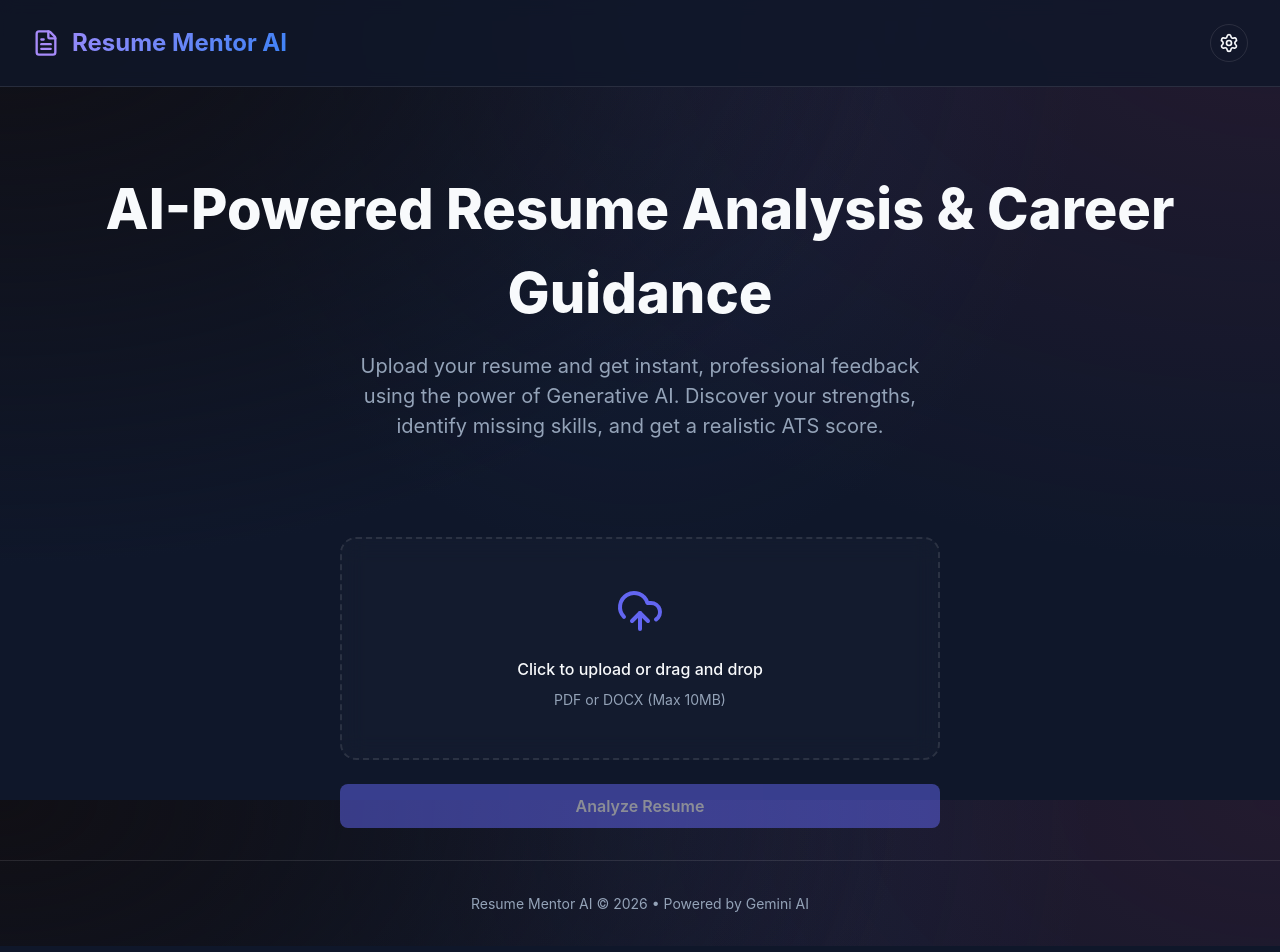
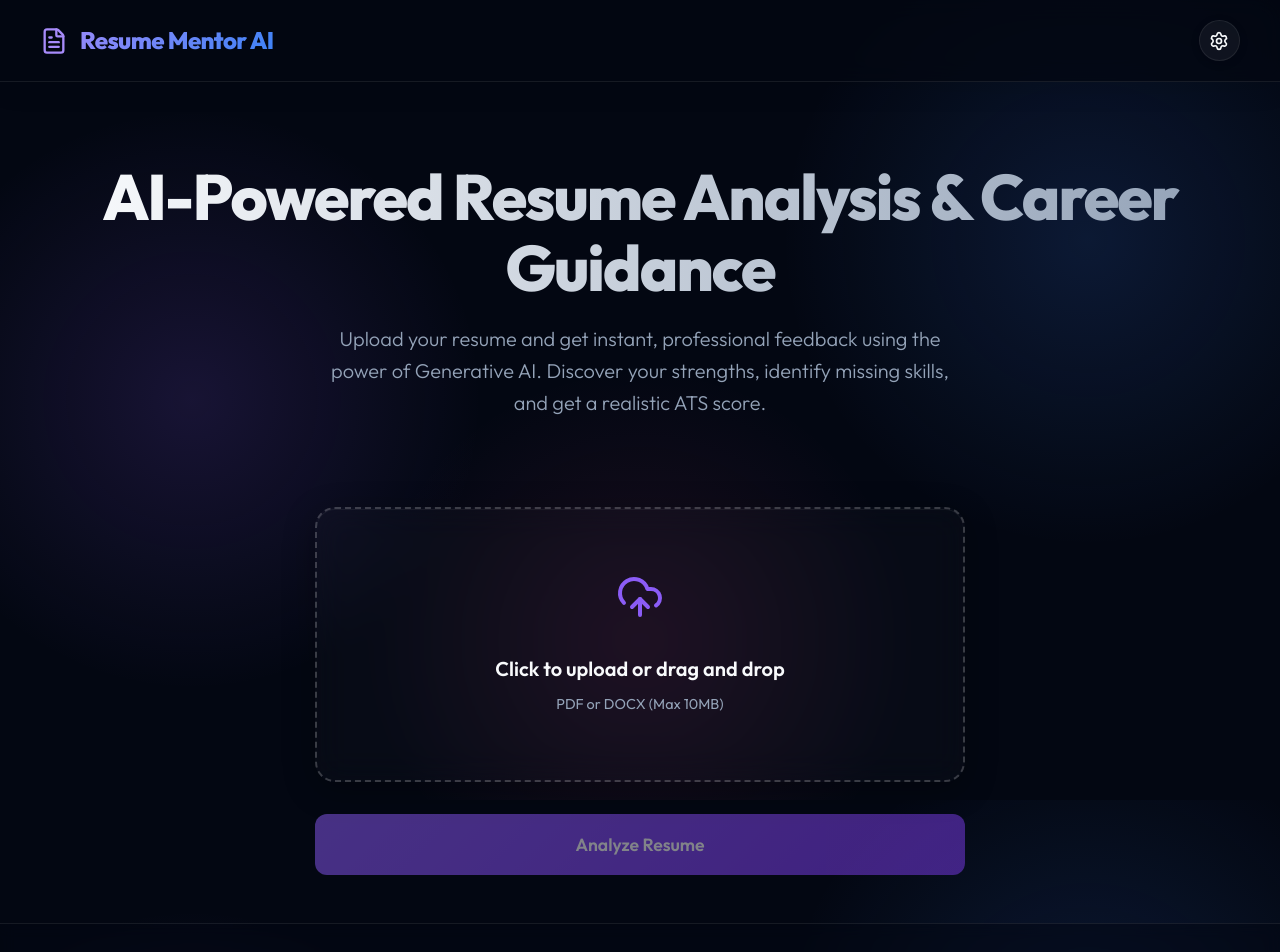
Before and after one commit to moumitade369-svg/resume-mentor-ai, a React (Vite) app: page / in a window 1280 px wide. Shown: the top 952 px of the page. Built offline with nearby package versions, Linux system fonts and the light colour scheme.

Commit message:
style: upgrade UI with modern premium glassmorphism design

```diff
--- a/index.html
+++ b/index.html
@@ -4,7 +4,13 @@
     <meta charset="UTF-8" />
     <link rel="icon" type="image/svg+xml" href="/favicon.svg" />
     <meta name="viewport" content="width=device-width, initial-scale=1.0" />
-    <title>resume-mentor-ai</title>
+    <title>Resume Mentor AI | Smart Resume Analysis</title>
+    <meta name="description" content="AI-powered resume analysis and career guidance. Get instant professional feedback and ATS score." />
+
+    <!-- Google Fonts -->
+    <link rel="preconnect" href="https://fonts.googleapis.com">
+    <link rel="preconnect" href="https://fonts.gstatic.com" crossorigin>
+    <link href="https://fonts.googleapis.com/css2?family=Outfit:wght@300;400;500;600;700;800&display=swap" rel="stylesheet">
   </head>
   <body>
     <div id="root"></div>
--- a/src/App.css
+++ b/src/App.css
@@ -8,13 +8,15 @@
   display: flex;
   justify-content: space-between;
   align-items: center;
-  padding: 1.5rem 2rem;
+  padding: 1.25rem 2.5rem;
   border-bottom: 1px solid var(--border-color);
-  background: rgba(15, 23, 42, 0.8);
-  backdrop-filter: blur(8px);
+  background: rgba(3, 7, 18, 0.75);
+  backdrop-filter: blur(12px);
+  -webkit-backdrop-filter: blur(12px);
   position: sticky;
   top: 0;
   z-index: 10;
+  box-shadow: 0 4px 30px rgba(0, 0, 0, 0.1);
 }
 
 .logo {
@@ -22,251 +24,404 @@
   align-items: center;
   gap: 0.75rem;
   font-size: 1.5rem;
-  font-weight: 700;
+  font-weight: 800;
+  letter-spacing: -0.025em;
   background: linear-gradient(135deg, #a78bfa 0%, #3b82f6 100%);
   -webkit-background-clip: text;
   -webkit-text-fill-color: transparent;
+  background-clip: text;
 }
 
 .settings-btn {
-  background: transparent;
+  background: rgba(255, 255, 255, 0.05);
   border: 1px solid var(--border-color);
   color: var(--text-main);
-  padding: 0.5rem;
+  padding: 0.6rem;
   border-radius: 50%;
   display: flex;
   align-items: center;
   justify-content: center;
+  box-shadow: 0 2px 10px rgba(0, 0, 0, 0.1);
 }
 
 .settings-btn:hover {
-  background: rgba(255, 255, 255, 0.1);
-  transform: rotate(15deg);
+  background: rgba(255, 255, 255, 0.15);
+  transform: rotate(45deg);
+  border-color: rgba(255, 255, 255, 0.3);
 }
 
 .main-content {
   flex: 1;
-  padding: 2rem;
+  padding: 3rem 2rem;
   max-width: 1200px;
   margin: 0 auto;
   width: 100%;
   display: flex;
   flex-direction: column;
-  gap: 3rem;
+  gap: 3.5rem;
+  animation: fadeIn 0.8s ease-out;
+}
+
+@keyframes fadeIn {
+  from { opacity: 0; transform: translateY(20px); }
+  to { opacity: 1; transform: translateY(0); }
 }
 
 .hero {
   text-align: center;
-  padding: 3rem 0;
+  padding: 2rem 0;
 }
 
 .hero h1 {
-  font-size: 3.5rem;
-  margin-bottom: 1rem;
+  font-size: 4rem;
+  margin-bottom: 1.25rem;
   font-weight: 800;
+  line-height: 1.1;
+  letter-spacing: -0.03em;
+  background: linear-gradient(to right, #f8fafc, #94a3b8);
+  -webkit-background-clip: text;
+  -webkit-text-fill-color: transparent;
 }
 
 .hero p {
   font-size: 1.25rem;
   color: var(--text-muted);
-  max-width: 600px;
+  max-width: 650px;
   margin: 0 auto;
+  font-weight: 300;
+  line-height: 1.6;
 }
 
 .footer {
   text-align: center;
-  padding: 2rem;
+  padding: 2.5rem;
   border-top: 1px solid var(--border-color);
   color: var(--text-muted);
-  font-size: 0.875rem;
+  font-size: 0.9rem;
   margin-top: auto;
+  background: rgba(3, 7, 18, 0.5);
+  backdrop-filter: blur(8px);
 }
 
 /* Modal */
 .modal-overlay {
   position: fixed;
   inset: 0;
-  background: rgba(0, 0, 0, 0.7);
-  backdrop-filter: blur(4px);
+  background: rgba(0, 0, 0, 0.8);
+  backdrop-filter: blur(8px);
   display: flex;
   align-items: center;
   justify-content: center;
   z-index: 50;
   padding: 1rem;
+  animation: modalFadeIn 0.3s ease-out;
+}
+
+@keyframes modalFadeIn {
+  from { opacity: 0; }
+  to { opacity: 1; }
 }
 
 .modal-content {
   width: 100%;
-  max-width: 400px;
-  padding: 2rem;
+  max-width: 420px;
+  padding: 2.5rem;
   position: relative;
+  transform-origin: center;
+  animation: modalScaleIn 0.3s cubic-bezier(0.16, 1, 0.3, 1);
+}
+
+@keyframes modalScaleIn {
+  from { opacity: 0; transform: scale(0.95); }
+  to { opacity: 1; transform: scale(1); }
 }
 
 .modal-close {
   position: absolute;
-  top: 1rem;
-  right: 1rem;
-  background: transparent;
-  border: none;
+  top: 1.25rem;
+  right: 1.25rem;
+  background: rgba(255, 255, 255, 0.05);
+  border: 1px solid var(--border-color);
   color: var(--text-muted);
+  border-radius: 50%;
+  padding: 0.4rem;
+  display: flex;
 }
 
 .modal-close:hover {
+  background: rgba(255, 255, 255, 0.1);
   color: var(--text-main);
+  transform: scale(1.1);
 }
 
 .modal-title {
-  margin-bottom: 1.5rem;
-  font-size: 1.25rem;
-  font-weight: 600;
+  margin-bottom: 2rem;
+  font-size: 1.5rem;
+  font-weight: 700;
+  letter-spacing: -0.02em;
 }
 
 .input-group {
   display: flex;
   flex-direction: column;
-  gap: 0.5rem;
-  margin-bottom: 1.5rem;
+  gap: 0.6rem;
+  margin-bottom: 2rem;
 }
 
 .input-group label {
-  font-size: 0.875rem;
+  font-size: 0.9rem;
   color: var(--text-muted);
+  font-weight: 500;
 }
 
 .input-group input {
-  padding: 0.75rem;
-  border-radius: 8px;
+  padding: 0.875rem 1rem;
+  border-radius: 12px;
   border: 1px solid var(--border-color);
-  background: rgba(0, 0, 0, 0.2);
+  background: rgba(0, 0, 0, 0.3);
   color: var(--text-main);
   font-family: inherit;
+  font-size: 1rem;
+  transition: all 0.3s ease;
+  box-shadow: inset 0 2px 4px rgba(0, 0, 0, 0.1);
 }
 
 .input-group input:focus {
   outline: none;
   border-color: var(--primary);
+  box-shadow: 0 0 0 3px rgba(139, 92, 246, 0.2), inset 0 2px 4px rgba(0, 0, 0, 0.1);
+  background: rgba(0, 0, 0, 0.5);
 }
 
 .btn-primary {
-  background: var(--primary);
+  background: linear-gradient(135deg, var(--primary) 0%, var(--primary-hover) 100%);
   color: white;
   border: none;
-  padding: 0.75rem 1.5rem;
-  border-radius: 8px;
+  padding: 1rem 1.5rem;
+  border-radius: 12px;
   font-weight: 600;
+  font-size: 1rem;
   width: 100%;
+  position: relative;
+  overflow: hidden;
+  box-shadow: 0 4px 15px var(--primary-glow);
+  z-index: 1;
+}
+
+.btn-primary::before {
+  content: '';
+  position: absolute;
+  top: 0; left: 0; right: 0; bottom: 0;
+  background: linear-gradient(135deg, var(--secondary) 0%, var(--primary) 100%);
+  z-index: -1;
+  transition: opacity 0.4s ease;
+  opacity: 0;
+}
+
+.btn-primary:hover::before {
+  opacity: 1;
 }
 
 .btn-primary:hover {
-  background: var(--primary-hover);
+  transform: translateY(-2px);
+  box-shadow: 0 6px 20px var(--primary-glow);
+}
+
+.btn-primary:active {
+  transform: translateY(1px);
 }
 
 /* Upload Section */
 .upload-section {
-  max-width: 600px;
+  max-width: 650px;
   margin: 0 auto;
   width: 100%;
 }
 
 .upload-area {
-  border: 2px dashed var(--border-color);
-  border-radius: 16px;
-  padding: 3rem 2rem;
+  border: 2px dashed rgba(255, 255, 255, 0.2);
+  border-radius: 20px;
+  padding: 4rem 2rem;
   text-align: center;
-  transition: all 0.3s ease;
+  transition: all 0.4s cubic-bezier(0.4, 0, 0.2, 1);
   cursor: pointer;
   background: rgba(255, 255, 255, 0.02);
+  position: relative;
+  overflow: hidden;
+}
+
+.upload-area::after {
+  content: '';
+  position: absolute;
+  top: 0; left: 0; right: 0; bottom: 0;
+  background: linear-gradient(135deg, rgba(139, 92, 246, 0.1), rgba(59, 130, 246, 0.1));
+  opacity: 0;
+  transition: opacity 0.4s ease;
+  pointer-events: none;
 }
 
 .upload-area:hover, .upload-area.drag-active {
   border-color: var(--primary);
-  background: rgba(99, 102, 241, 0.05);
+  transform: translateY(-4px);
+  box-shadow: 0 10px 30px rgba(0, 0, 0, 0.2);
+}
+
+.upload-area:hover::after, .upload-area.drag-active::after {
+  opacity: 1;
 }
 
 .upload-icon {
   color: var(--primary);
-  margin-bottom: 1rem;
+  margin-bottom: 1.5rem;
+  transition: transform 0.3s ease;
+}
+
+.upload-area:hover .upload-icon {
+  transform: scale(1.1) translateY(-5px);
 }
 
 .upload-text {
   margin-bottom: 0.5rem;
-  font-weight: 500;
+  font-weight: 600;
+  font-size: 1.25rem;
 }
 
 .upload-hint {
   color: var(--text-muted);
-  font-size: 0.875rem;
+  font-size: 0.9rem;
 }
 
 .file-info {
   margin-top: 1.5rem;
-  padding: 1rem;
-  background: rgba(0, 0, 0, 0.2);
-  border-radius: 8px;
+  padding: 1.25rem;
+  background: rgba(0, 0, 0, 0.4);
+  border-radius: 12px;
   display: flex;
   align-items: center;
   justify-content: space-between;
+  border: 1px solid var(--border-color);
+  animation: slideUp 0.3s ease-out;
+}
+
+@keyframes slideUp {
+  from { opacity: 0; transform: translateY(10px); }
+  to { opacity: 1; transform: translateY(0); }
 }
 
 .file-name {
   display: flex;
   align-items: center;
-  gap: 0.5rem;
-  font-size: 0.875rem;
+  gap: 0.75rem;
+  font-size: 0.95rem;
+  font-weight: 500;
 }
 
 .btn-analyze {
-  margin-top: 1.5rem;
+  margin-top: 2rem;
   width: 100%;
   display: flex;
   justify-content: center;
   align-items: center;
-  gap: 0.5rem;
-  font-size: 1rem;
+  gap: 0.75rem;
+  font-size: 1.1rem;
+  padding: 1.2rem;
 }
 
 .btn-analyze:disabled {
   opacity: 0.5;
   cursor: not-allowed;
+  transform: none;
+  box-shadow: none;
 }
 
 /* Results Section */
 .results-section {
   width: 100%;
-  max-width: 800px;
+  max-width: 900px;
   margin: 0 auto;
-  padding: 2rem;
+  padding: 3rem;
+  position: relative;
+  overflow: hidden;
+}
+
+.results-section::before {
+  content: '';
+  position: absolute;
+  top: 0; left: 0; right: 0; height: 4px;
+  background: linear-gradient(90deg, var(--primary), var(--secondary));
 }
 
 .markdown-body {
   color: var(--text-main);
+  font-size: 1.05rem;
+  line-height: 1.7;
 }
 
 .markdown-body h1, .markdown-body h2, .markdown-body h3 {
-  margin-top: 2rem;
-  margin-bottom: 1rem;
+  margin-top: 2.5rem;
+  margin-bottom: 1.25rem;
   color: #fff;
+  font-weight: 700;
+  letter-spacing: -0.02em;
 }
 
-.markdown-body h1 { font-size: 2rem; border-bottom: 1px solid var(--border-color); padding-bottom: 0.5rem; }
-.markdown-body h2 { font-size: 1.5rem; color: #a78bfa; }
-.markdown-body h3 { font-size: 1.25rem; }
+.markdown-body h1 {
+  font-size: 2.25rem;
+  border-bottom: 1px solid var(--border-color);
+  padding-bottom: 0.75rem;
+}
+
+.markdown-body h2 {
+  font-size: 1.75rem;
+  color: #a78bfa;
+  display: flex;
+  align-items: center;
+  gap: 0.5rem;
+}
+
+.markdown-body h3 {
+  font-size: 1.35rem;
+  color: #93c5fd;
+}
 
 .markdown-body p {
-  margin-bottom: 1rem;
+  margin-bottom: 1.25rem;
+  color: #cbd5e1;
 }
 
 .markdown-body ul, .markdown-body ol {
-  margin-bottom: 1rem;
+  margin-bottom: 1.5rem;
   padding-left: 2rem;
+  color: #cbd5e1;
 }
 
 .markdown-body li {
-  margin-bottom: 0.5rem;
+  margin-bottom: 0.75rem;
+}
+
+.markdown-body li::marker {
+  color: var(--primary);
 }
 
 .markdown-body strong {
-  color: #3b82f6;
+  color: #fff;
+  font-weight: 600;
+}
+
+.markdown-body table {
+  width: 100%;
+  border-collapse: collapse;
+  margin-bottom: 1.5rem;
+}
+
+.markdown-body th, .markdown-body td {
+  border: 1px solid var(--border-color);
+  padding: 0.75rem 1rem;
+  text-align: left;
+}
+
+.markdown-body th {
+  background: rgba(255, 255, 255, 0.05);
 }
 
 .loader {
@@ -274,24 +429,56 @@
   flex-direction: column;
   align-items: center;
   justify-content: center;
-  padding: 4rem 0;
-  gap: 1.5rem;
+  padding: 6rem 0;
+  gap: 2rem;
+  animation: fadeIn 0.5s ease-out;
 }
 
 .spinner {
-  width: 48px;
-  height: 48px;
-  border: 4px solid var(--border-color);
+  width: 64px;
+  height: 64px;
+  border: 4px solid rgba(139, 92, 246, 0.2);
   border-top-color: var(--primary);
   border-radius: 50%;
   animation: spin 1s linear infinite;
+  box-shadow: 0 0 20px var(--primary-glow);
 }
 
 @keyframes spin {
   to { transform: rotate(360deg); }
 }
 
+.loader-text {
+  font-size: 1.25rem;
+  font-weight: 500;
+  color: var(--text-main);
+  letter-spacing: 0.05em;
+  background: linear-gradient(135deg, #f8fafc, #94a3b8);
+  -webkit-background-clip: text;
+  -webkit-text-fill-color: transparent;
+  animation: pulse 2s infinite ease-in-out;
+}
+
+@keyframes pulse {
+  0%, 100% { opacity: 1; }
+  50% { opacity: 0.5; }
+}
+
 @media (max-width: 768px) {
-  .hero h1 { font-size: 2.5rem; }
-  .main-content { padding: 1rem; }
+  .header {
+    padding: 1rem 1.5rem;
+  }
+  .hero h1 {
+    font-size: 2.75rem;
+  }
+  .main-content {
+    padding: 1.5rem 1rem;
+    gap: 2.5rem;
+  }
+  .upload-area {
+    padding: 3rem 1.5rem;
+  }
+  .results-section {
+    padding: 1.5rem;
+  }
 }
--- a/src/App.jsx
+++ b/src/App.jsx
@@ -179,7 +179,7 @@ function App() {
         {isAnalyzing && (
           <div className="loader">
             <div className="spinner"></div>
-            <p>Our AI is reviewing your resume...</p>
+            <p className="loader-text">Our AI is reviewing your resume...</p>
           </div>
         )}
 
--- a/src/index.css
+++ b/src/index.css
@@ -1,15 +1,17 @@
 :root {
-  --primary: #6366f1;
-  --primary-hover: #4f46e5;
-  --bg-color: #0f172a;
-  --bg-card: rgba(30, 41, 59, 0.7);
+  --primary: #8b5cf6;
+  --primary-hover: #7c3aed;
+  --primary-glow: rgba(139, 92, 246, 0.5);
+  --secondary: #3b82f6;
+  --bg-color: #030712;
+  --bg-card: rgba(17, 24, 39, 0.65);
   --text-main: #f8fafc;
   --text-muted: #94a3b8;
-  --border-color: rgba(255, 255, 255, 0.1);
+  --border-color: rgba(255, 255, 255, 0.08);
   --success: #10b981;
   --warning: #f59e0b;
   --danger: #ef4444;
-  --font-sans: 'Inter', -apple-system, BlinkMacSystemFont, 'Segoe UI', Roboto, 'Helvetica Neue', Arial, sans-serif;
+  --font-sans: 'Outfit', -apple-system, BlinkMacSystemFont, 'Segoe UI', Roboto, 'Helvetica Neue', Arial, sans-serif;
 }
 
 * {
@@ -23,37 +25,41 @@ body {
   color: var(--text-main);
   font-family: var(--font-sans);
   min-height: 100vh;
-  line-height: 1.5;
+  line-height: 1.6;
   -webkit-font-smoothing: antialiased;
   background-image:
-    radial-gradient(at 0% 0%, hsla(253,16%,7%,1) 0, transparent 50%),
-    radial-gradient(at 50% 0%, hsla(225,39%,30%,0.2) 0, transparent 50%),
-    radial-gradient(at 100% 0%, hsla(339,49%,30%,0.2) 0, transparent 50%);
+    radial-gradient(circle at 15% 50%, rgba(139, 92, 246, 0.15), transparent 25%),
+    radial-gradient(circle at 85% 30%, rgba(59, 130, 246, 0.15), transparent 25%),
+    radial-gradient(circle at 50% 80%, rgba(236, 72, 153, 0.1), transparent 30%);
   background-attachment: fixed;
+  background-size: cover;
 }
 
 button {
   font-family: inherit;
   cursor: pointer;
-  transition: all 0.2s ease;
+  transition: all 0.3s cubic-bezier(0.4, 0, 0.2, 1);
 }
 
 a {
   color: var(--primary);
   text-decoration: none;
+  transition: color 0.2s ease;
 }
 
 a:hover {
+  color: var(--primary-hover);
   text-decoration: underline;
 }
 
 /* Glassmorphism utility */
 .glass {
   background: var(--bg-card);
-  backdrop-filter: blur(12px);
-  -webkit-backdrop-filter: blur(12px);
+  backdrop-filter: blur(16px);
+  -webkit-backdrop-filter: blur(16px);
   border: 1px solid var(--border-color);
-  border-radius: 16px;
+  border-radius: 20px;
+  box-shadow: 0 8px 32px rgba(0, 0, 0, 0.3), inset 0 1px 0 rgba(255, 255, 255, 0.05);
 }
 
 /* Scrollbar */
@@ -64,9 +70,18 @@ a:hover {
   background: var(--bg-color);
 }
 ::-webkit-scrollbar-thumb {
-  background: #334155;
+  background: #1f2937;
   border-radius: 4px;
 }
 ::-webkit-scrollbar-thumb:hover {
-  background: #475569;
+  background: #374151;
 }
+
+/* Gradients */
+.text-gradient {
+  background: linear-gradient(135deg, #a78bfa 0%, #3b82f6 100%);
+  -webkit-background-clip: text;
+  -webkit-text-fill-color: transparent;
+  background-clip: text;
+  color: transparent;
+}
```
